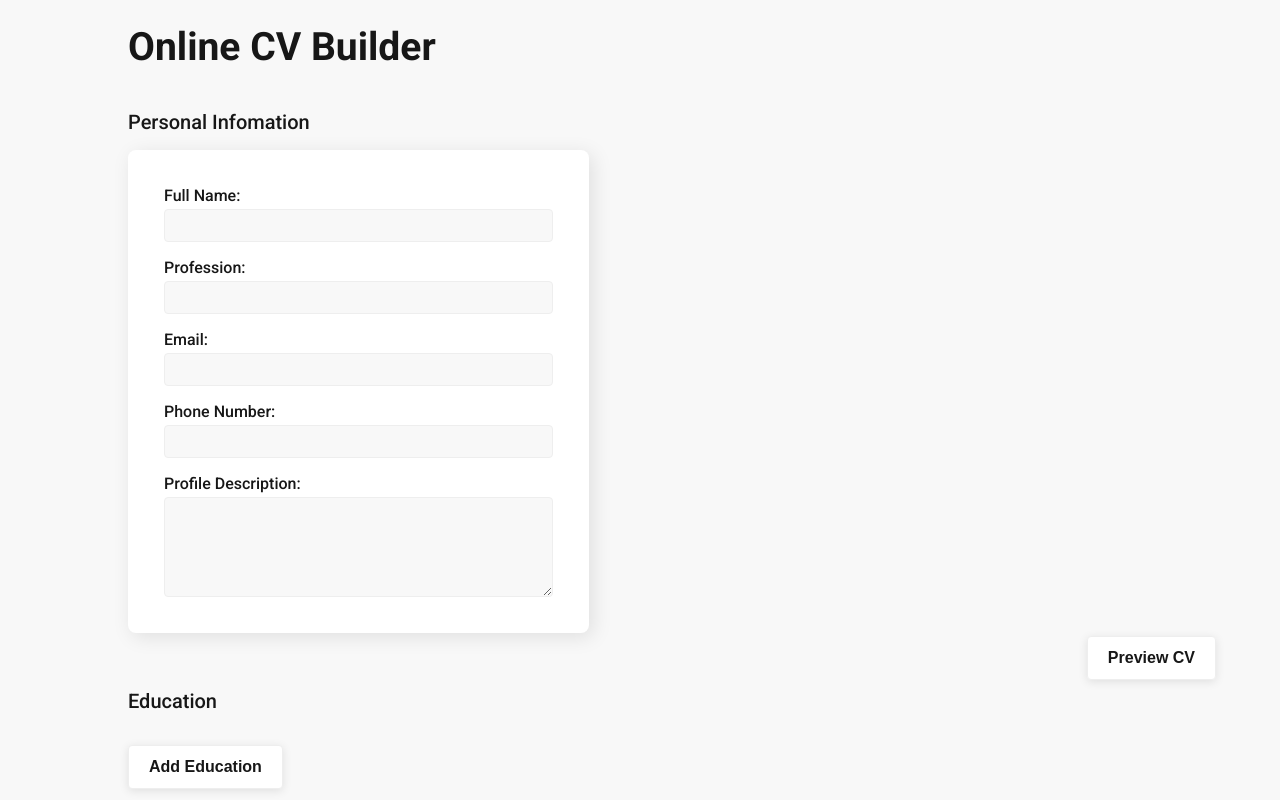
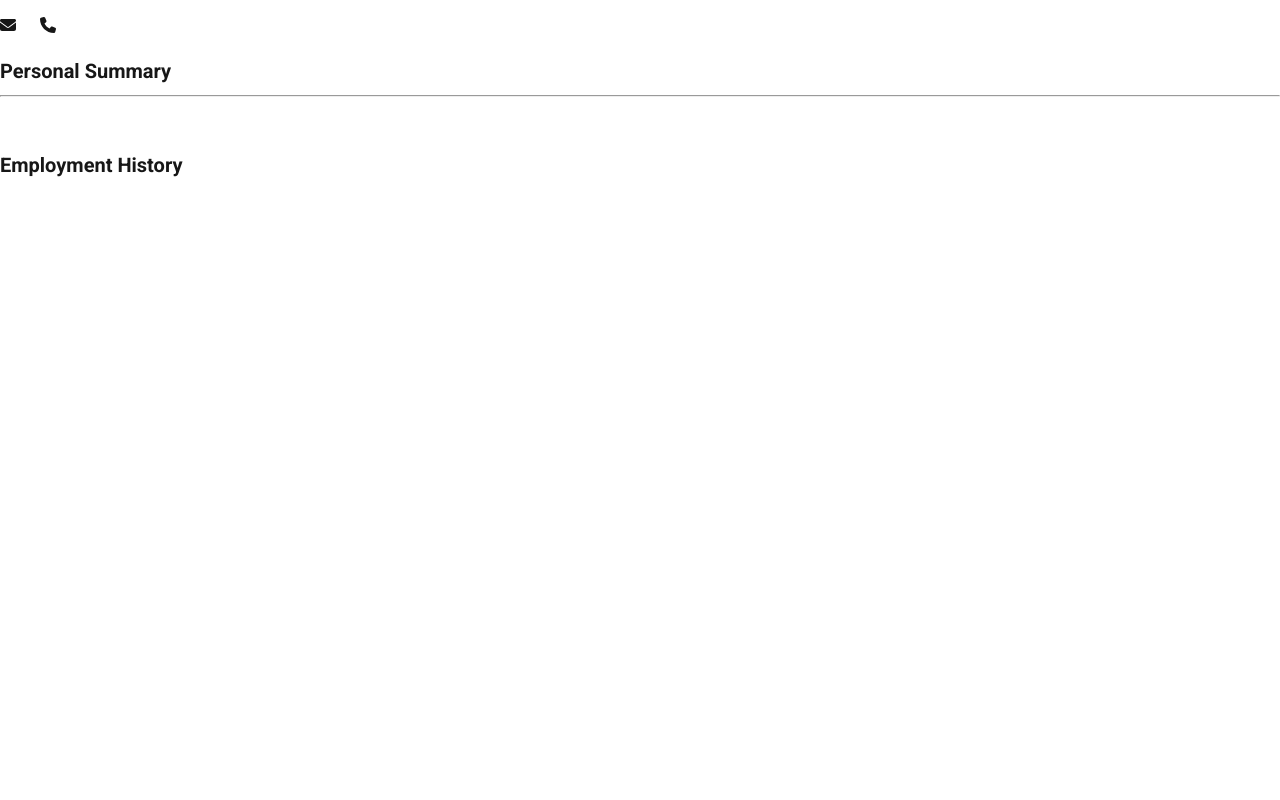
Before and after one commit to mark-akom/cv-builder, a React (Create React App) app: page / in a window 1280 px wide. Shown: the top 800 px of the page. Built offline with nearby package versions, Linux system fonts and the light colour scheme.

Commit message:
added education and work history sections

```diff
--- a/src/styles/preview-styles.css
+++ b/src/styles/preview-styles.css
@@ -1,3 +1,19 @@
+.preview-container {
+    position: fixed;
+    z-index: 9;
+    background-color: white;
+    top: 0;
+    left: 0;
+    height: 100%;
+    width: 100%;
+}
+
+.preview {
+    width: 60%;
+    margin: auto;
+    padding: 4% 0;
+}
+
 .name {
     font-size: 3.1rem;
     color: var(--heading-text-color);
@@ -29,10 +45,6 @@
     color: var(--heading-text-color)
 }
 
-hr {
-    width: 85%;
-}
-
 .personal-summary {
     padding-top: 24px;
 }
@@ -45,8 +57,38 @@
 
 .personal-summary .summary-text {
     padding-top: 16px;
-    width: 80%;
     line-height: var(--text-line-height);
     color: var(--body-text-color);
+}
+
+/* styling of employment section and education section */
+
+.work-list,
+.education-list {
+    padding-top: 16px;
+}
+
+.work-item,
+.education-item {
+    display: flex;
+    gap: 24px;
+    margin-bottom: 24px;
 
 }
+
+.duration > p {
+    font-weight: 500;
+    color: var(--heading-text-color)
+}
+
+.other-work-details .company-name,
+.other-school-details .school-name {
+    font-size: 20px;
+    color: var(--heading-text-color);
+    padding-bottom: 8px;
+}
+
+.other-work-details p {
+    color: var(--body-text-color);
+    line-height: var(--text-line-height);
+}
```
